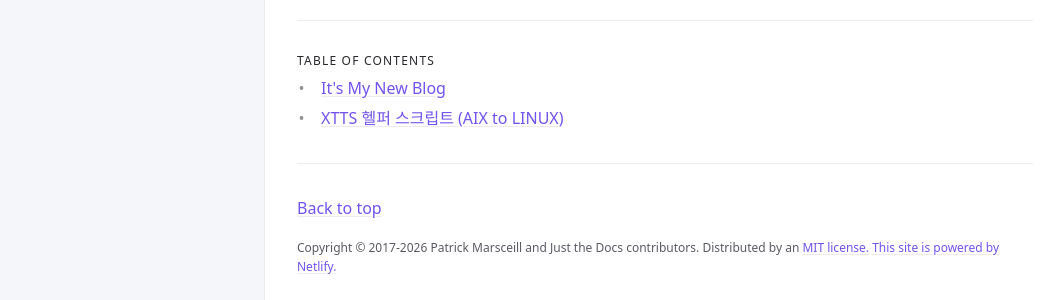
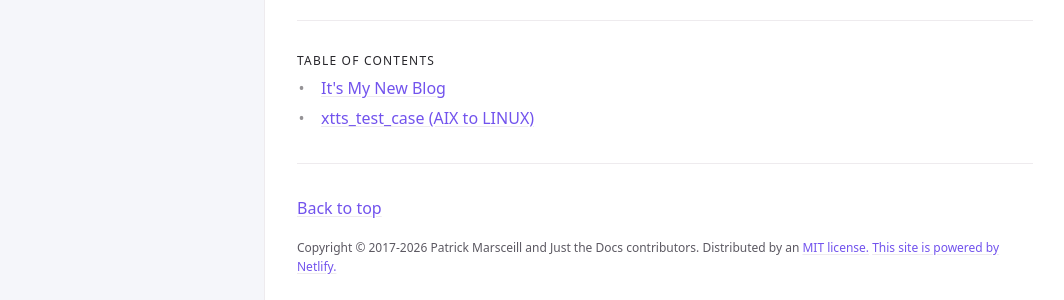
Before and after one commit to 82Heon/82heon.github.io, a Jekyll site: the page built from docs/oracle/index.md, in a window 1280 px wide. Shown: the part 167-467 px from the top of the page, without its empty margins (107-1171 px from the left). Built offline with Jekyll 4.4.1, drawn with Linux system fonts in a browser that asks for light colours; cached includes are drawn as plain includes.

Commit message:
Update and rename xtts_useful_scripts.md to xtts_test_case_01.md

```diff
--- a/docs/oracle/xtts_useful_scripts.md
+++ b/docs/oracle/xtts_test_case_01.md
@@ -1,10 +1,10 @@
 ---
-title: XTTS 헬퍼 스크립트 (AIX to LINUX)
+title: xtts_test_case (AIX to LINUX)
 parent: Oracle
 nav_order: 1
 ---
 
-{: toc}
+{:toc}
 
 # 개요
 ## XTTS?
```
